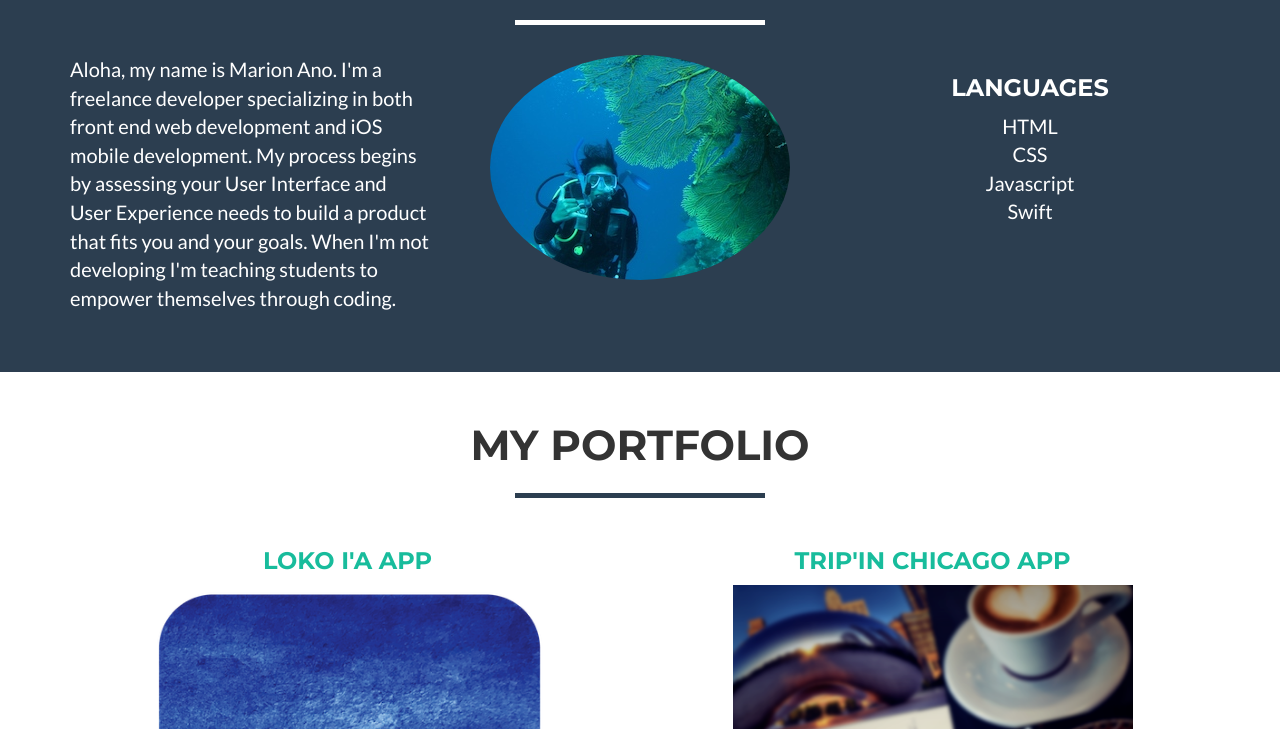
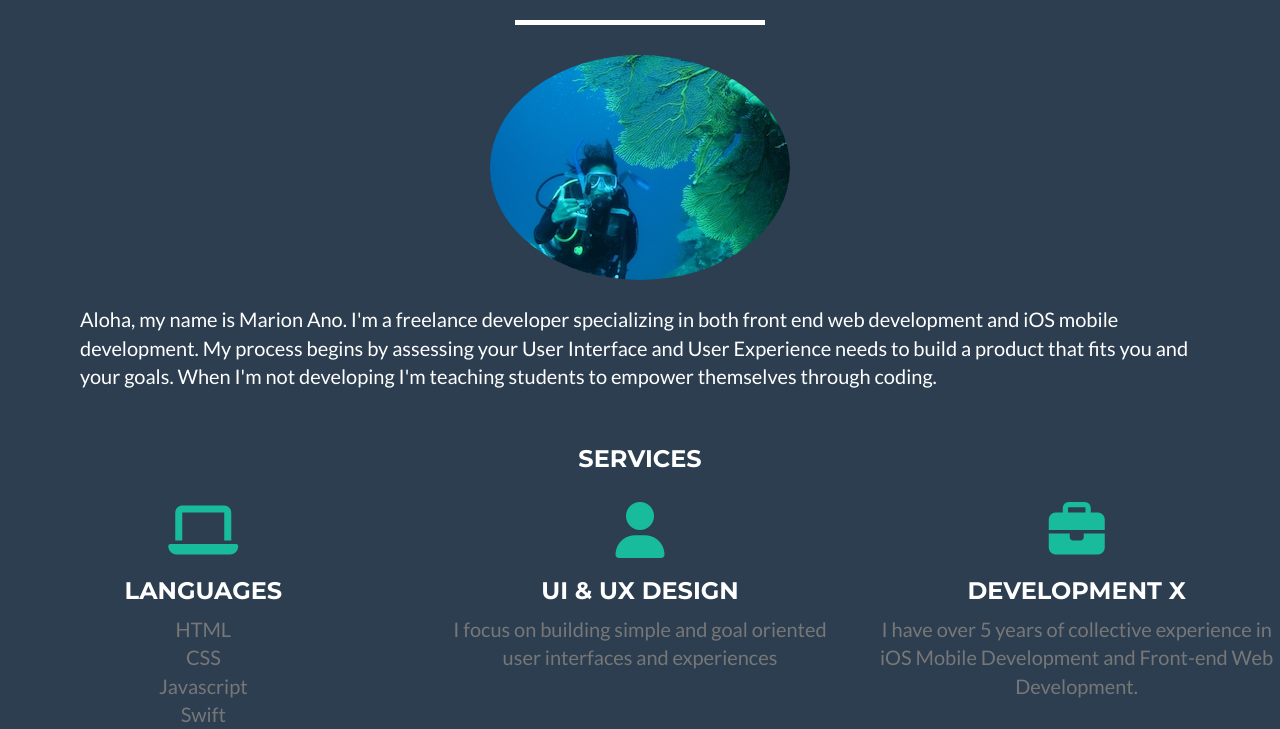
Before and after one commit to wahinecoder/wahinecoder.github.io, a plain HTML site: page index.html in a window 1280 px wide. Shown: the part 531-1260 px from the top of the page. Drawn offline with nearby package versions, Linux system fonts and the light colour scheme.

Commit message:
Added services section

```diff
--- a/index.html
+++ b/index.html
@@ -92,17 +92,17 @@
                  <h2 class = "text-center">Aloha</h2>
                 <hr class="star-light">
 
-                <div class="col-lg-4 ">
-                    <p>Aloha, my name is Marion Ano. I'm a freelance developer specializing in both front end web development and iOS mobile development. My process begins by assessing your User Interface and User Experience needs to build a product that fits you and your goals. When I'm not developing I'm teaching students to empower themselves through coding.</p>
-
-                </div>
-                 <div class="col-lg-4">
                     <img class="img-responsive, center" src="assets/ProfilePicTwo.jpg" alt="">
 
                      <!-- <center><a href="mailto:wahinecoder@gmail.com" class="btn btn-lg btn-outline">
                         <i class="text-center"></i>Contact Me</a></center>-->
                 </div>
-                <div class="col-lg-4 text-center">
+                <div class="row row-padding">
+                    <p>Aloha, my name is Marion Ano. I'm a freelance developer specializing in both front end web development and iOS mobile development. My process begins by assessing your User Interface and User Experience needs to build a product that fits you and your goals. When I'm not developing I'm teaching students to empower themselves through coding.</p>
+
+                </div>
+
+                <!--<div class="col-lg-4 text-center">
                     <h3>Languages</h3>
                     <p>HTML<br>
                         CSS<br>
@@ -110,10 +110,47 @@
                         Swift<br>
 
                     </p>
+                </div>-->
+            </div>
+
+    <!--services-->
+            <div class="row text-center">
+               <!-- <div class="col-lg-12 text-center">-->
+                    <h3 class="section-heading">Services</h3>
+
                 </div>
+
+
+            <div class="row">
+                <div class="col-lg-4 col-md-6 text-center">
+                    <div class="service-box">
+                        <i class="fa fa-4x fa-laptop text-primary sr-icons"></i>
+                        <h3>Languages</h3>
+                        <p class="text-muted">HTML<br>
+                        CSS<br>
+                        Javascript<br>
+                        Swift<br></p>
+                    </div>
+                </div>
+                <div class="col-lg-4 col-md-6 text-center">
+                    <div class="service-box">
+                        <i class="fa fa-4x fa-user text-primary sr-icons"></i>
+                        <h3>UI & UX Design</h3>
+                        <p class="text-muted">I focus on building simple and goal oriented user interfaces and experiences</p>
+                    </div>
+                </div>
+                <div class="col-lg-4 col-md-6 text-center">
+                    <div class="service-box">
+                        <i class="fa fa-4x fa-briefcase text-primary sr-icons"></i>
+                        <h3>Development X</h3>
+                        <p class="text-muted">I have over 5 years of collective experience in iOS Mobile Development and Front-end Web Development.</p>
+                    </div>
+                </div>
+
             </div>
-        </div>
+
     </section>
+
 
     <!-- Portfolio Grid Section -->
     <section id="portfolio">
--- a/style.css
+++ b/style.css
@@ -546,3 +546,25 @@ fieldset[disabled] .btn-success.active {
 p.testimonial {
     font-style: italic;
 }
+
+/*service boxes*/
+.service-box {
+  max-width: 400px;
+  margin: 50px auto 0;
+}
+@media (min-width: 992px) {
+  .service-box {
+    margin: 20px auto 0;
+  }
+}
+.service-box p {
+  margin-bottom: 0;
+}
+
+.text-primary {
+  color: #18BC9C;
+}
+
+.row-padding {
+    padding: 25px;
+}
```
